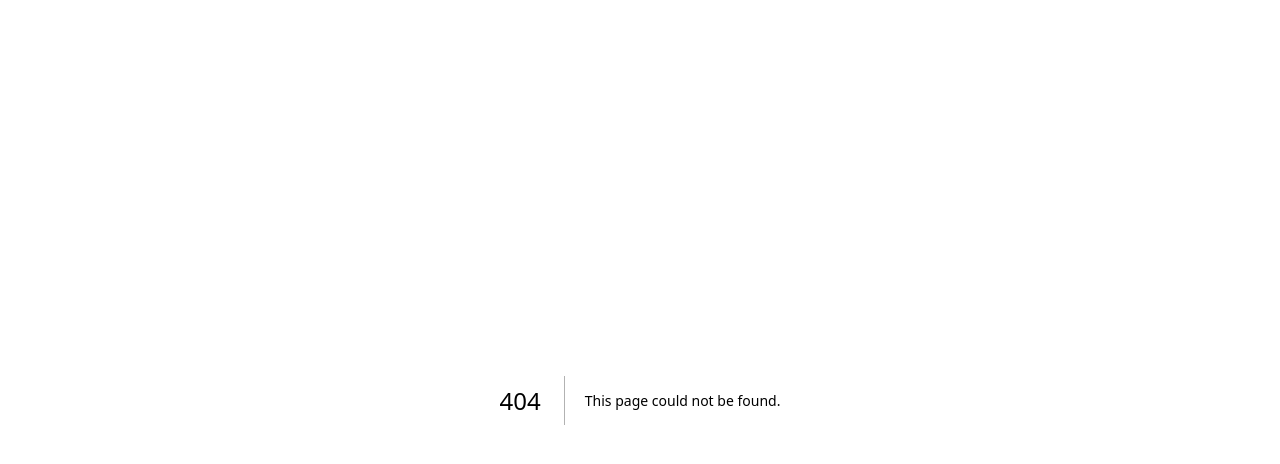
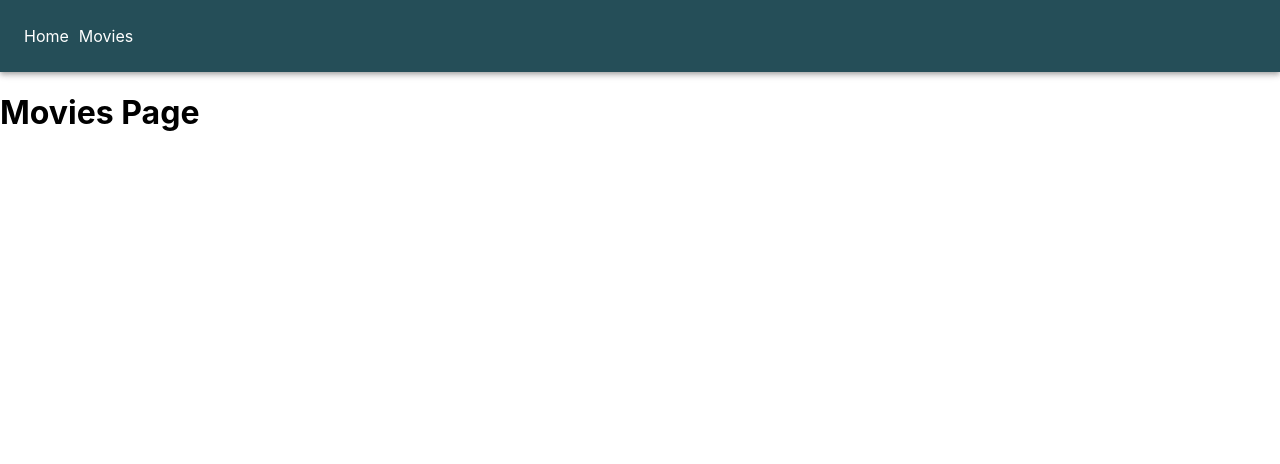
Before and after one commit to dima-zharyy/movies-next-js, a Next.js app: page /movies in a window 1280 px wide. Before the commit this address had no page. Shown: the top 464 px of the page. Built offline with nearby package versions, Linux system fonts and the light colour scheme.

Commit message:
added header

```diff
--- /dev/null
+++ b/components/Header/Header.styled.tsx
@@ -0,0 +1,38 @@
+import styled from "@emotion/styled";
+import Link from "next/link";
+
+export const Menu = styled.header`
+  top: 0;
+  left: 0;
+  position: sticky;
+  z-index: 10;
+  display: flex;
+  justify-content: flex-start;
+  align-items: center;
+  height: 72px;
+  margin-bottom: 16px;
+  padding-right: 24px;
+  padding-left: 24px;
+  padding-top: 12px;
+  padding-bottom: 12px;
+  color: #fff;
+  background-color: #254e58;
+  box-shadow: 0px 2px 4px -1px rgba(0, 0, 0, 0.2),
+    0px 4px 5px 0px rgba(0, 0, 0, 0.14), 0px 1px 10px 0px rgba(0, 0, 0, 0.12);
+`;
+
+export const Navigation = styled.nav`
+  display: flex;
+  gap: 10px;
+`;
+
+export const StyledLink = styled(Link)`
+  color: #fff;
+  transition: all 250ms linear;
+  &.active {
+    border-bottom: 2px solid #f4f74b;
+  }
+  &:hover {
+    color: #f4f74b;
+  }
+`;
--- /dev/null
+++ b/components/Header/Header.tsx
@@ -0,0 +1,15 @@
+import { Menu, StyledLink, Navigation } from "./Header.styled";
+import { useRouter } from "next/router";
+
+export const Header = () => {
+  const { pathname } = useRouter();
+
+  return (
+    <Menu>
+      <Navigation>
+        <StyledLink href="/">Home</StyledLink>
+        <StyledLink href="/movies">Movies</StyledLink>
+      </Navigation>
+    </Menu>
+  );
+};
--- /dev/null
+++ b/components/SharedLayout/SharedLayout.styled.tsx
@@ -0,0 +1 @@
+export const style = {};
--- /dev/null
+++ b/components/SharedLayout/SharedLayout.tsx
@@ -0,0 +1,16 @@
+import { Header } from "../Header/Header";
+import Head from "next/head";
+import { ReactNode } from "react";
+
+type TLayout = {
+  children: ReactNode;
+};
+
+export const SharedLayout: React.FC<TLayout> = ({ children }) => {
+  return (
+    <>
+      <Header />
+      <main>{children}</main>
+    </>
+  );
+};
--- /dev/null
+++ b/components/index.ts
@@ -0,0 +1,2 @@
+export * from "./SharedLayout/SharedLayout";
+export * from "./Header/Header";
--- a/package.json
+++ b/package.json
@@ -9,6 +9,8 @@
     "lint": "next lint"
   },
   "dependencies": {
+    "@emotion/react": "^11.10.5",
+    "@emotion/styled": "^11.10.5",
     "next": "13.0.0",
     "react": "18.2.0",
     "react-dom": "18.2.0"
--- a/pages/_app.tsx
+++ b/pages/_app.tsx
@@ -1,6 +1,11 @@
-import '../styles/globals.css'
-import type { AppProps } from 'next/app'
+import "../styles/globals.css";
+import type { AppProps } from "next/app";
+import { SharedLayout } from "../components";
 
 export default function App({ Component, pageProps }: AppProps) {
-  return <Component {...pageProps} />
+  return (
+    <SharedLayout>
+      <Component {...pageProps} />
+    </SharedLayout>
+  );
 }
--- /dev/null
+++ b/pages/movies.tsx
@@ -0,0 +1,3 @@
+export default function Movies() {
+  return <h1>Movies Page</h1>;
+}
```
Also changed, not shown: pages/index.tsx (+5 -68 lines), 1 other file (tests, documents, lock files or other folders).
